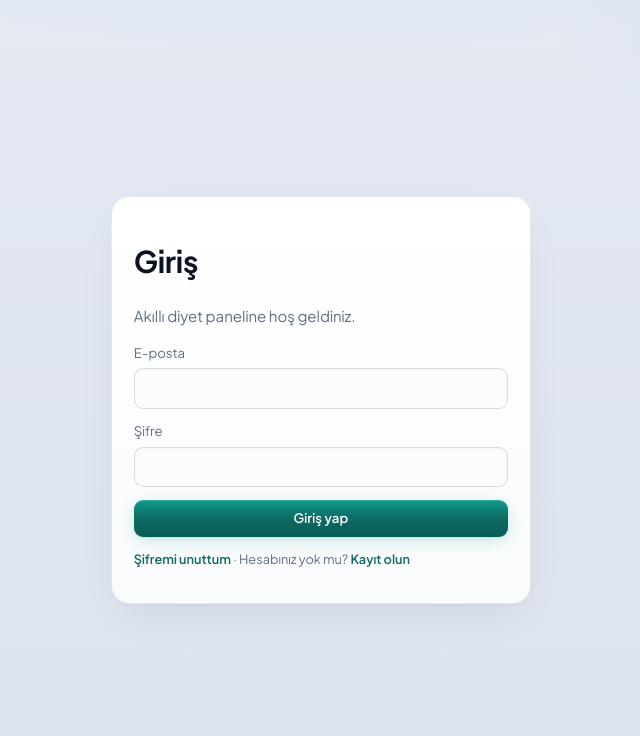
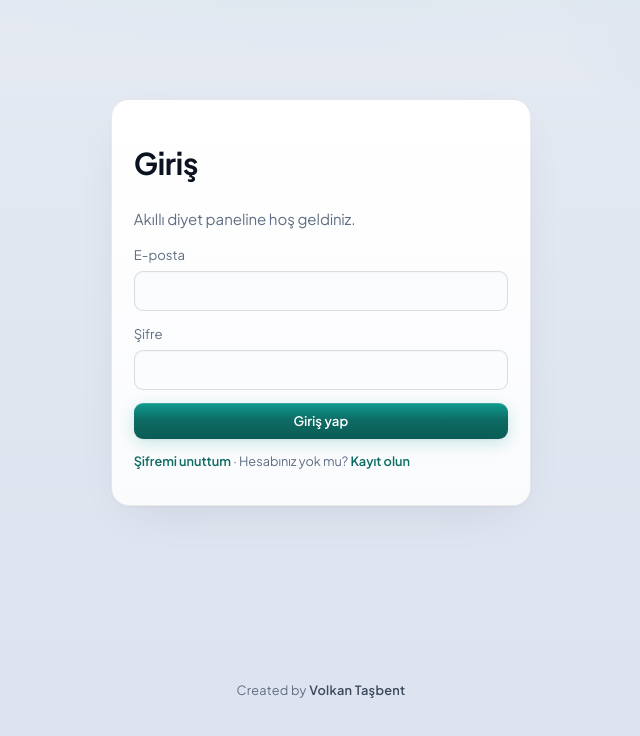
Before and after one commit to VolkanTasbent/akilli-diyet-frontend, a React (Vite) app: page /login in a window 1280 px wide. Shown: the top 736 px of the page, without its empty margins (319-959 px from the left). Built offline with nearby package versions, Linux system fonts and the light colour scheme; no server answers.

Commit message:
feat(ui): sayfa altı Created by Volkan Taşbent footer
SiteFooter bileşeni; dashboard, profil ve auth sayfaları.

Made-with: Cursor

```diff
--- a/src/App.css
+++ b/src/App.css
@@ -959,6 +959,44 @@
   width: min(420px, 100%);
 }
 
+.site-footer {
+  width: 100%;
+  max-width: 1120px;
+  margin: 2rem auto 0;
+  padding-top: 1.25rem;
+  border-top: 1px solid var(--border);
+  text-align: center;
+}
+
+.layout-dash .site-footer {
+  max-width: 1180px;
+}
+
+.site-footer--auth {
+  margin-top: 1.5rem;
+  padding-top: 0;
+  border-top: none;
+  max-width: min(420px, 100%);
+}
+
+.site-footer-text {
+  margin: 0;
+  font-size: 0.8125rem;
+  letter-spacing: 0.02em;
+}
+
+.site-footer-text a {
+  color: var(--text-secondary);
+  font-weight: 600;
+  text-decoration: none;
+}
+
+.site-footer-text a:hover {
+  color: var(--accent);
+  text-decoration: underline;
+  text-underline-offset: 3px;
+}
+
 .form {
   display: flex;
   flex-direction: column;
--- /dev/null
+++ b/src/components/SiteFooter.tsx
@@ -0,0 +1,20 @@
+type Props = {
+  /** Auth sayfalarında daha sıkı boşluk */
+  variant?: 'default' | 'auth'
+}
+
+const GITHUB = 'https://github.com/VolkanTasbent'
+
+export function SiteFooter({ variant = 'default' }: Props) {
+  const cls = variant === 'auth' ? 'site-footer site-footer--auth' : 'site-footer'
+  return (
+    <footer className={cls}>
+      <p className="site-footer-text muted small">
+        Created by{' '}
+        <a href={GITHUB} target="_blank" rel="noreferrer noopener">
+          Volkan Taşbent
+        </a>
+      </p>
+    </footer>
+  )
+}
--- a/src/pages/DashboardPage.tsx
+++ b/src/pages/DashboardPage.tsx
@@ -1,5 +1,6 @@
 import { useCallback, useEffect, useMemo, useState, type FormEvent } from 'react'
 import { Link } from 'react-router-dom'
+import { SiteFooter } from '../components/SiteFooter'
 import { RemindersPanel } from '../components/RemindersPanel'
 import { ShareWeeklySummaryCard } from '../components/ShareWeeklySummaryCard'
 import { WeightWeeklySummaryChart } from '../components/WeightWeeklySummaryChart'
@@ -1200,6 +1201,7 @@ export function DashboardPage() {
           )}
         </div>
       )}
+      <SiteFooter />
     </div>
   )
 }
--- a/src/pages/ForgotPasswordPage.tsx
+++ b/src/pages/ForgotPasswordPage.tsx
@@ -1,6 +1,7 @@
 import { useState, type FormEvent } from 'react'
 import { Link } from 'react-router-dom'
 import api from '../api/client'
+import { SiteFooter } from '../components/SiteFooter'
 
 export function ForgotPasswordPage() {
   const [email, setEmail] = useState('')
@@ -64,6 +65,7 @@ export function ForgotPasswordPage() {
           </>
         )}
       </div>
+      <SiteFooter variant="auth" />
     </div>
   )
 }
--- a/src/pages/LoginPage.tsx
+++ b/src/pages/LoginPage.tsx
@@ -1,5 +1,6 @@
 import { useEffect, useState, type FormEvent } from 'react'
 import { Link, useLocation, useNavigate } from 'react-router-dom'
+import { SiteFooter } from '../components/SiteFooter'
 import { useAuth } from '../context/AuthContext'
 
 export function LoginPage() {
@@ -73,6 +74,7 @@ export function LoginPage() {
           Hesabınız yok mu? <Link to="/register">Kayıt olun</Link>
         </p>
       </div>
+      <SiteFooter variant="auth" />
     </div>
   )
 }
--- a/src/pages/ProfilePage.tsx
+++ b/src/pages/ProfilePage.tsx
@@ -1,6 +1,7 @@
 import { useCallback, useEffect, useState, type ChangeEvent, type FormEvent } from 'react'
 import { Link } from 'react-router-dom'
 import api, { apiUrl } from '../api/client'
+import { SiteFooter } from '../components/SiteFooter'
 import { useAuth } from '../context/AuthContext'
 import { useUserAvatarObjectUrl } from '../hooks/useUserAvatarObjectUrl'
 import type { ActivityLevel, DietGoal, Gender, FoodResponse, UserResponse } from '../types'
@@ -547,6 +548,7 @@ export function ProfilePage() {
         )}
       </section>
       </div>
+      <SiteFooter />
     </div>
   )
 }
--- a/src/pages/RegisterPage.tsx
+++ b/src/pages/RegisterPage.tsx
@@ -1,6 +1,7 @@
 import { useState, type FormEvent } from 'react'
 import { Link, useNavigate } from 'react-router-dom'
 import { getApiErrorMessage } from '../api/client'
+import { SiteFooter } from '../components/SiteFooter'
 import { useAuth } from '../context/AuthContext'
 
 export function RegisterPage() {
@@ -91,6 +92,7 @@ export function RegisterPage() {
           Zaten hesabınız var mı? <Link to="/login">Giriş yapın</Link>
         </p>
       </div>
+      <SiteFooter variant="auth" />
     </div>
   )
 }
--- a/src/pages/ResetPasswordPage.tsx
+++ b/src/pages/ResetPasswordPage.tsx
@@ -1,6 +1,7 @@
 import { useState, type FormEvent } from 'react'
 import { Link, useNavigate, useSearchParams } from 'react-router-dom'
 import api from '../api/client'
+import { SiteFooter } from '../components/SiteFooter'
 
 export function ResetPasswordPage() {
   const [params] = useSearchParams()
@@ -76,6 +77,7 @@ export function ResetPasswordPage() {
           <Link to="/login">← Giriş</Link>
         </p>
       </div>
+      <SiteFooter variant="auth" />
     </div>
   )
 }
```
